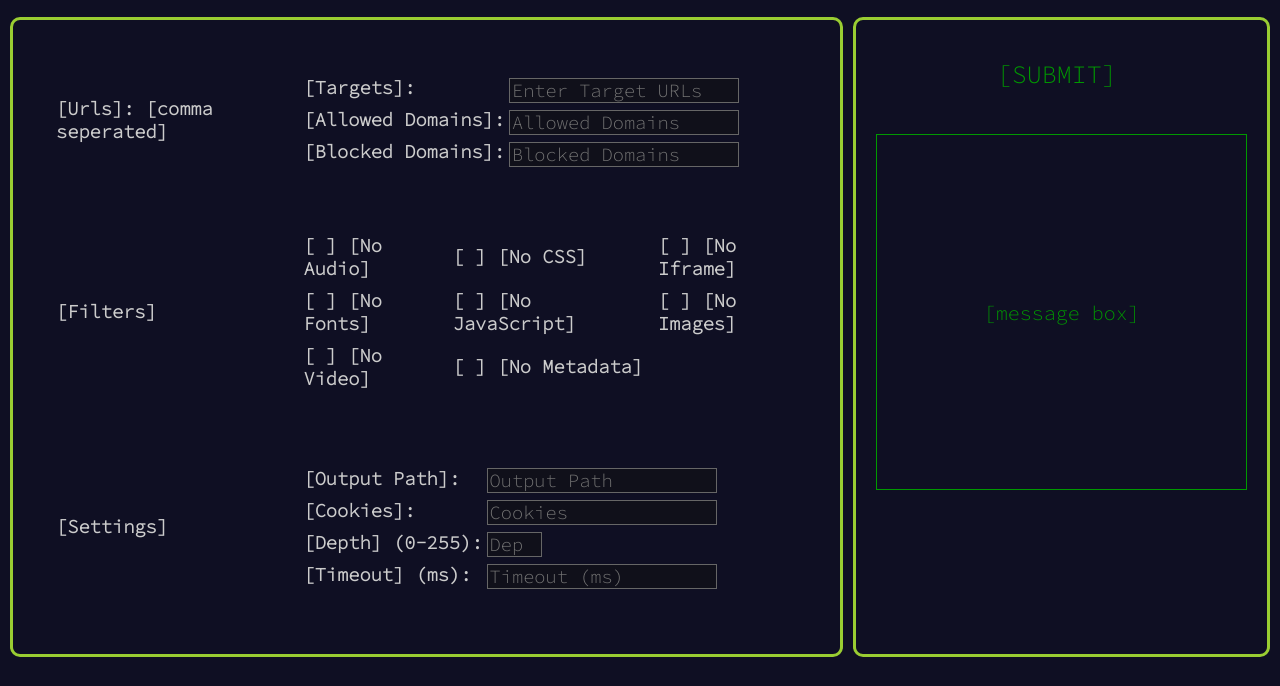
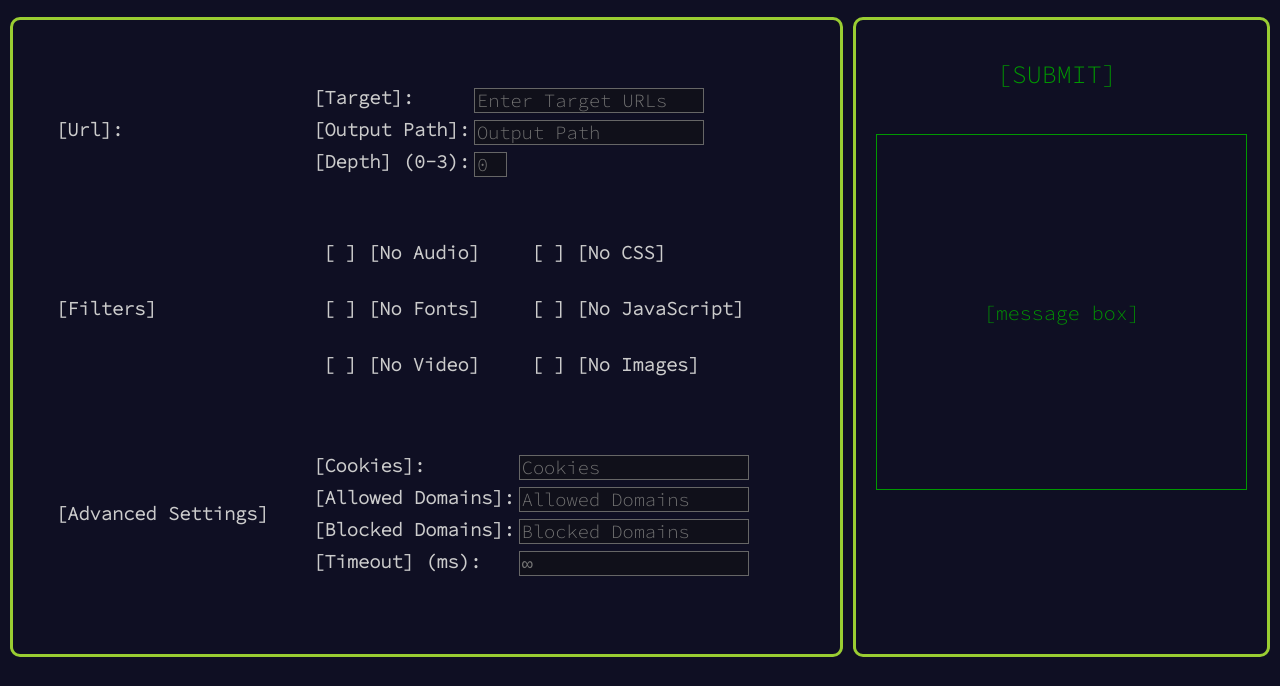
Before and after one commit to cloakwiss/cobweb, a plain HTML site: page src/public/index.html in a window 1280 px wide. Shown: the part 114-800 px from the top of the page. Drawn offline with Linux system fonts and the light colour scheme.

Commit message:
Reduced and rearranged knobs in interface. PLEASE REVIEW.

```diff
--- a/src/public/index.html
+++ b/src/public/index.html
@@ -27,15 +27,105 @@
 							<tr>
 								<div class="urls">
 									<td>
-										<label>[Urls]: [comma seperated]</label>
+										<label>[Url]:</label>
 									</td>
 									<td>
 										<table>
 											<tr>
 												<td><label
-														for="Targets">[Targets]:</label></td>
+														for="Targets">[Target]:</label></td>
 												<td><input type="text" id="Targets" placeholder="Enter Target URLs">
 												</td>
+											</tr>
+											<tr>
+												<td><label for="Output">[Output
+														Path]:</label></td>
+												<td><input type="text" id="Output" placeholder="Output Path"></td>
+											</tr>
+											<tr>
+												<td><label for="Depth">[Depth] (0-3):</label></td>
+												<td><input type="number" id="Depth" placeholder="0" min="0"
+														max="5">
+												</td>
+											</tr>
+											<!-- <tr> -->
+												<!-- <td><label -->
+														<!-- for="AllowDomains">[Allowed Domains]:</label></td> -->
+												<!-- <td><input type="text" id="AllowDomains" placeholder="Allowed Domains"> -->
+												<!-- </td> -->
+											<!-- </tr> -->
+											<!-- <tr> -->
+												<!-- <td><label -->
+														<!-- for="BlockDomains">[Blocked Domains]:</label></td> -->
+												<!-- <td><input type="text" id="BlockDomains" placeholder="Blocked Domains"> -->
+												<!-- </td> -->
+											<!-- </tr> -->
+										</table>
+									</td>
+								</div>
+							</tr>
+
+							<tr>
+								<div class="">
+									<td>
+										<label>[Filters]</label>
+									</td>
+									<td>
+										<table id="form-table">
+											<tr>
+												<td><label><input type="checkbox" id="NoAudio"><span>
+												[No Audio]</span></label>
+												</td>
+												<td><label><input type="checkbox" id="NoCss"><span>
+												[No CSS]</span></label>
+												</td>
+												<!-- No tested this -->
+												<!-- <td><label><input type="checkbox" id="NoIframe"><span> -->
+												<!-- [No Iframe]</span></label> -->
+												<!-- </td> -->
+											</tr>
+											<tr>
+												<td><label><input type="checkbox" id="NoFonts"><span>
+												[No Fonts]</span></label>
+												</td>
+												<td><label><input type="checkbox" id="NoJs"><span>
+												[No JavaScript]</span></label>
+												</td>
+											</tr>
+											<tr>
+												<td><label><input type="checkbox" id="NoVideo"><span>
+												[No Video]</span></label>
+												</td>
+												<td><label><input type="checkbox" id="NoImages"><span>
+												[No Images]</span></label>
+												</td>
+												<!-- Cannot do this it requrired to epub -->
+												<!-- <td><label><input type="checkbox" id="NoMetadata"><span> -->
+												<!-- [No Metadata]</span></label> -->
+												<!-- </td> -->
+												<!-- <td></td> Empty cell for balance -->
+											</tr>
+										</table>
+									</td>
+								</div>
+							</tr>
+
+							<tr>
+								<div class="">
+									<td>
+										<label>[Advanced Settings]</label>
+									</td>
+									<td>
+										<table >
+											<!-- <tr> -->
+												<!-- <td><label for="Output">[Output -->
+														<!-- Path]:</label></td> -->
+												<!-- <td><input type="text" id="Output" placeholder="Output Path"></td> -->
+											<!-- </tr> -->
+											<tr>
+												<td><label
+														for="Cookie">[Cookies]:</label></td>
+												<td><input type="text" id="Cookie" placeholder="Cookies"></td>
 											</tr>
 											<tr>
 												<td><label
@@ -49,77 +139,12 @@
 												<td><input type="text" id="BlockDomains" placeholder="Blocked Domains">
 												</td>
 											</tr>
-										</table>
-									</td>
-								</div>
-							</tr>
-
-							<tr>
-								<div class="">
-									<td>
-										<label>[Filters]</label>
-									</td>
-									<td>
-										<table>
-											<tr>
-												<td><label><input type="checkbox" id="NoAudio"><span>[No
-															Audio]</span></label>
-												</td>
-												<td><label><input type="checkbox" id="NoCss"><span>[No
-															CSS]</span></label>
-												</td>
-												<td><label><input type="checkbox" id="NoIframe"><span>[No
-															Iframe]</span></label>
-												</td>
-											</tr>
-											<tr>
-												<td><label><input type="checkbox" id="NoFonts"><span>[No
-															Fonts]</span></label>
-												</td>
-												<td><label><input type="checkbox" id="NoJs"><span>[No
-															JavaScript]</span></label>
-												</td>
-												<td><label><input type="checkbox" id="NoImages"><span>[No
-															Images]</span></label>
-												</td>
-											</tr>
-											<tr>
-												<td><label><input type="checkbox" id="NoVideo"><span>[No
-															Video]</span></label>
-												</td>
-												<td><label><input type="checkbox" id="NoMetadata"><span>[No
-															Metadata]</span></label>
-												</td>
-												<td></td> <!-- Empty cell for balance -->
-											</tr>
-										</table>
-									</td>
-								</div>
-							</tr>
-
-							<tr>
-								<div class="">
-									<td>
-										<label>[Settings]</label>
-									</td>
-									<td>
-										<table>
-											<tr>
-												<td><label for="Output">[Output
-														Path]:</label></td>
-												<td><input type="text" id="Output" placeholder="Output Path"></td>
-											</tr>
-											<tr>
-												<td><label
-														for="Cookie">[Cookies]:</label></td>
-												<td><input type="text" id="Cookie" placeholder="Cookies"></td>
-											</tr>
-											<tr>
-												<td><label for="Depth">[Depth] (0-255):</label></td>
-												<td><input type="number" id="Depth" placeholder="Depth (0-255)" min="0"
-														max="255">
-												</td>
-											</tr>
+											<!-- <tr> -->
+												<!-- <td><label for="Depth">[Depth] (0-255):</label></td> -->
+												<!-- <td><input type="number" id="Depth" placeholder="Depth (0-255)" min="0" -->
+														<!-- max="255"> -->
+												<!-- </td> -->
+											<!-- </tr> -->
 											<!-- <tr> -->
 											<!-- 	<td><label for="Mode">Mode:</label></td> -->
 											<!-- 	<td><input type="text" id="Mode" placeholder="Mode"></td> -->
@@ -127,7 +152,7 @@
 											<tr>
 												<td><label
 														for="Timeout">[Timeout] (ms):</label></td>
-												<td><input type="number" id="Timeout" placeholder="Timeout (ms)"
+												<td><input type="number" id="Timeout" placeholder="∞"
 														min="0">
 												</td>
 											</tr>
--- a/src/public/script.js
+++ b/src/public/script.js
@@ -1,36 +1,47 @@
+const maxDepth = 3;
+
 document.getElementById("archiveForm").addEventListener("submit", function(event) {
 	event.preventDefault(); // Prevent default form submission
 
 	const options = {
 		NoAudio: document.getElementById("NoAudio").checked,
 		NoCss: document.getElementById("NoCss").checked,
-		NoIframe: document.getElementById("NoIframe").checked,
+		// NoIframe: document.getElementById("NoIframe").checked,
 		NoFonts: document.getElementById("NoFonts").checked,
 		NoJs: document.getElementById("NoJs").checked,
 		NoImages: document.getElementById("NoImages").checked,
 		NoVideo: document.getElementById("NoVideo").checked,
-		NoMetadata: document.getElementById("NoMetadata").checked,
+		// NoMetadata: document.getElementById("NoMetadata").checked,
 		Targets: document.getElementById("Targets").value.trim(),
 		AllowDomains: document.getElementById("AllowDomains").value.trim(),
 		BlockDomains: document.getElementById("BlockDomains").value.trim(),
 		Output: document.getElementById("Output").value.trim(),
 		Cookie: document.getElementById("Cookie").value.trim(),
-		Depth: parseUint8(document.getElementById("Depth").value),
+		Depth: parseDepth(document.getElementById("Depth").value),
 		// Mode: document.getElementById("Mode").value.trim(),
-		Timeout: parseUint64(document.getElementById("Timeout").value)
+		Timeout: parseTimeOut(document.getElementById("Timeout").value)
 	};
 
 	sendData(options);
 });
 
-function parseUint8(value) {
+function parseDepth(value) {
 	let num = parseInt(value, 10);
-	return isNaN(num) || num < 0 || num > 255 ? 0 : num;
+	if (isNaN(num) || num < 0 || num > 255) {
+		return 0;
+	} else {
+		if (num > maxDepth) {
+			alert(`We suggest maximum depth of ${maxDepth} if your intention is get tangible epub document.`);
+			return 0;
+		} else {
+			return num;
+		}
+	};
 }
 
-function parseUint64(value) {
+function parseTimeOut(value) {
 	let num = parseInt(value, 10);
-	return isNaN(num) || num < 0 ? 0 : num;
+	if (isNaN(num) || num < 0) 0 : num;
 }
 
 function sendData(data) {
```
